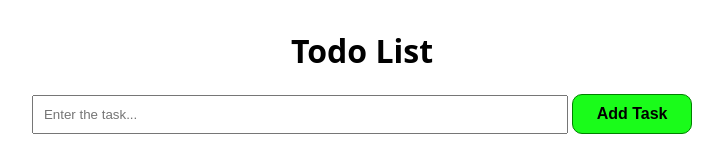
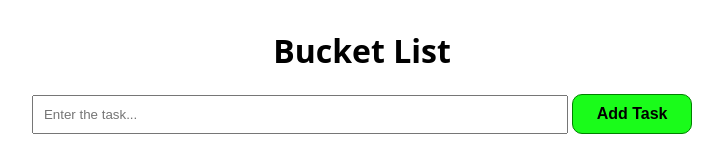
Before and after one commit to K-Lakshmi-narayana/Exaple, a plain HTML site: page index.html in a window 1280 px wide. Shown: the top 158 px of the page, without its empty margins (278-1001 px from the left). Drawn offline with Linux system fonts and the light colour scheme.

Commit message:
Changend the title of page

```diff
--- a/index.html
+++ b/index.html
@@ -10,7 +10,7 @@
 </head>
 <body>
     <div id="todo-con">
-        <h1>Todo List</h1>
+        <h1>Bucket List</h1>
         <div>
             <input id="todo-input" type="text" class="todo-input" placeholder="Enter the task..." />
             <button id="add-btn" class="add-btn">Add Task</button>
```
